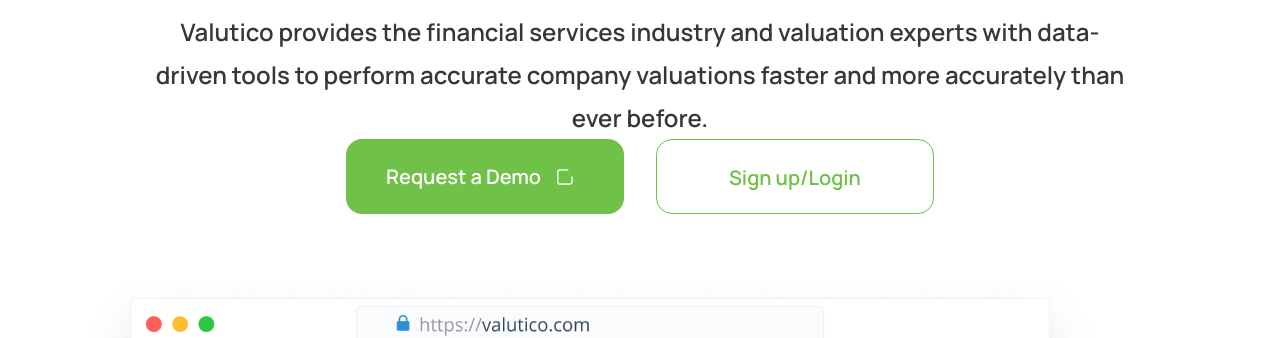
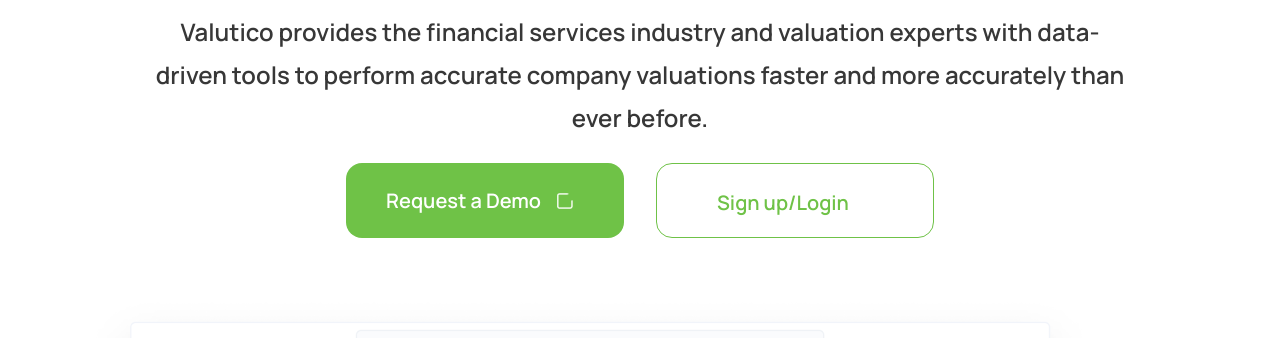
Before and after one commit to DevEdozie/Genesys-dev-task-4, a plain HTML site: page index.html in a window 1280 px wide. Shown: the part 395-733 px from the top of the page. Drawn offline with Linux system fonts and the light colour scheme; files whose address does not match are found by name.

Commit message:
Fixed signup button issue, added padding to qtr_1 buttons

```diff
--- a/css/styles.css
+++ b/css/styles.css
@@ -119,7 +119,7 @@
 
 .signup_login {
   display: flex;
-  padding: 24px 72px;
+  padding: 25px 60px;
   gap: 16px;
   width: 278px;
   height: 75px;
@@ -172,6 +172,7 @@
 }
 
 .qtr_1-buttons {
+  margin-top: 24px;
   display: flex;
   flex-direction: row;
   justify-content: center;
```
